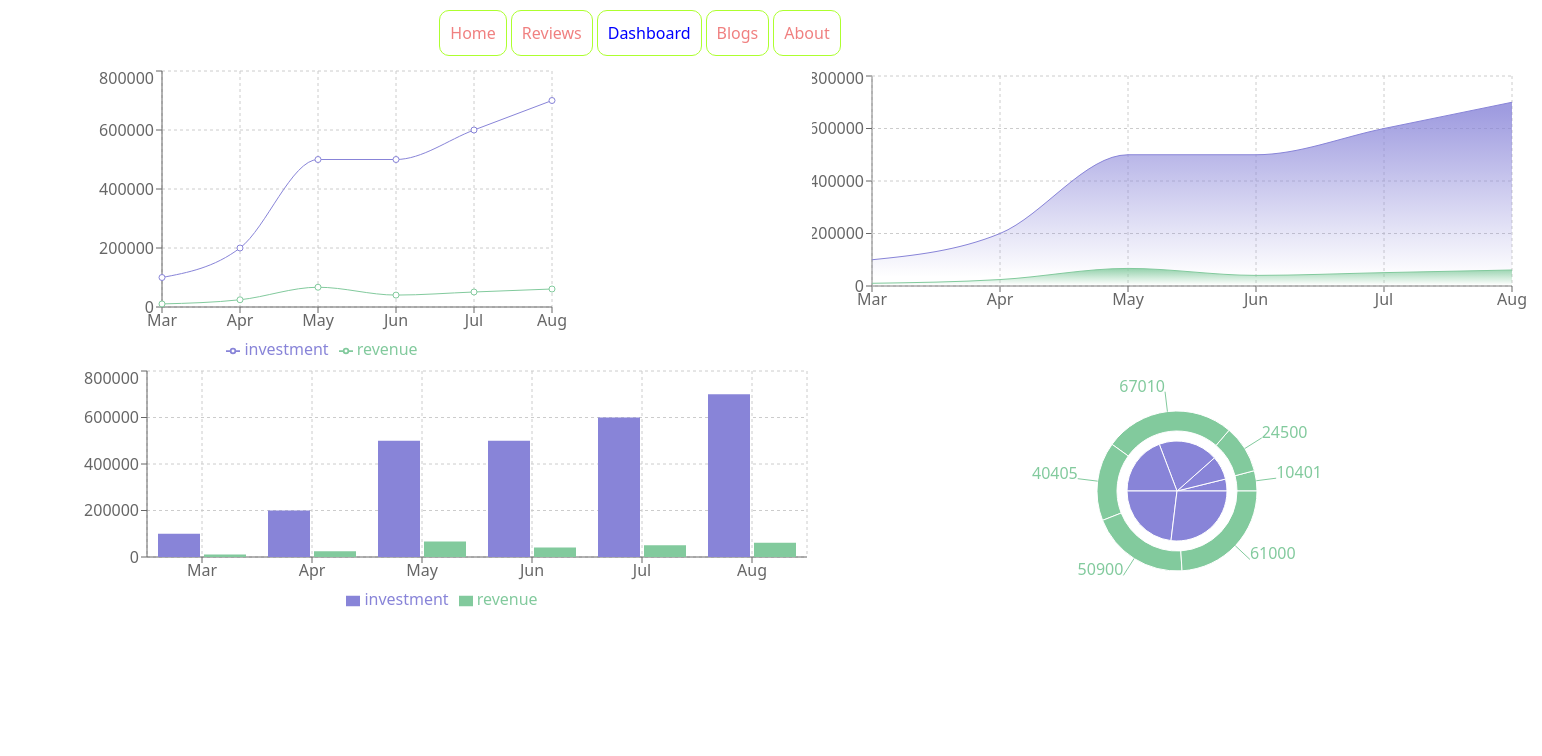
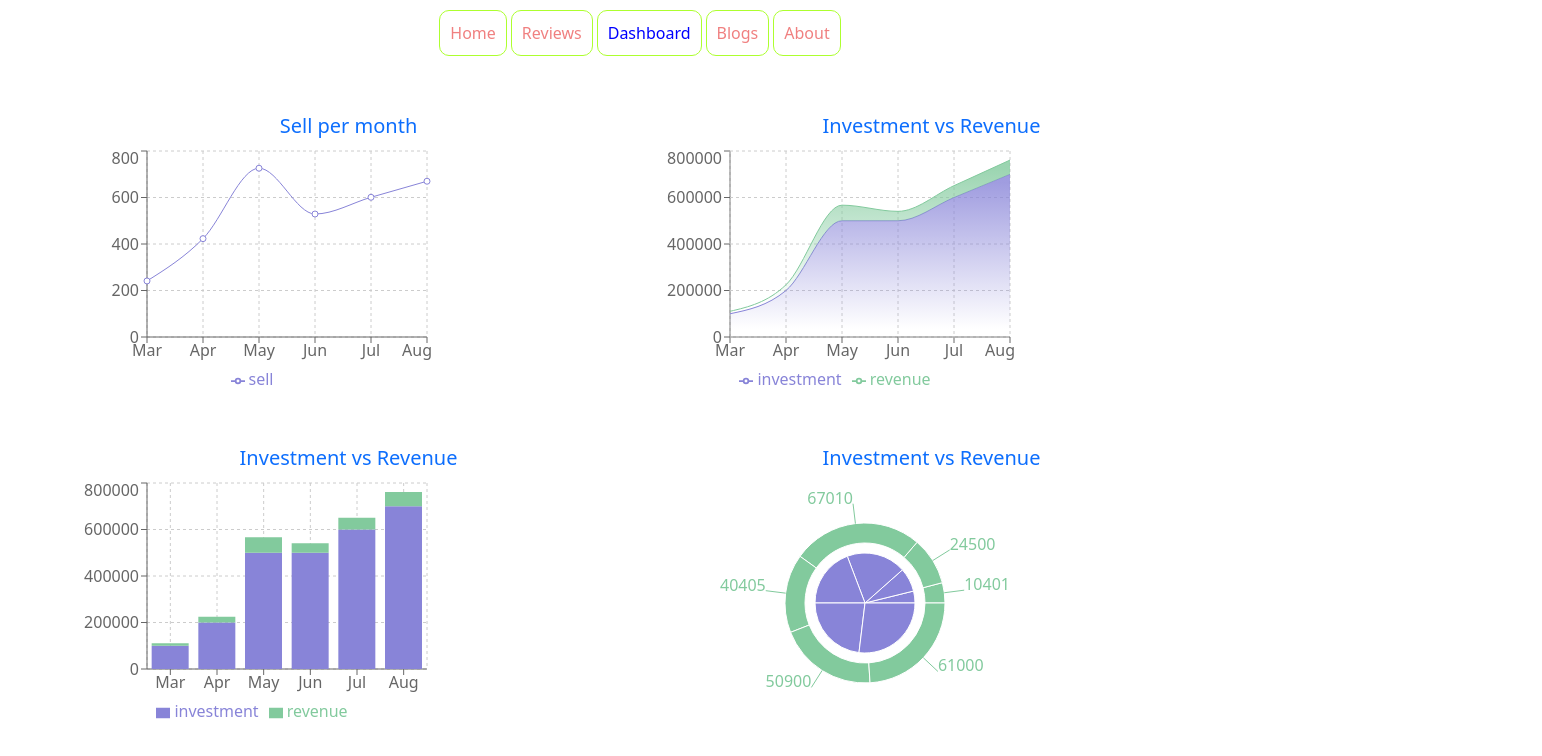
Before and after one commit to NirabHossain/product-analysis, a React (Create React App) app: page /dashboard in a window 1280 px wide. Shown: the top 756 px of the page, 1542 px wide, since content can reach past the window. Built offline with nearby package versions, Linux system fonts and the light colour scheme.

Commit message:
chart added

```diff
--- a/src/components/Dashboard/Dashboard.css
+++ b/src/components/Dashboard/Dashboard.css
@@ -1,3 +1,4 @@
 .charts{
     grid-template-columns: repeat(2, 1fr);
+    grid-gap: 50px;
 }
--- a/src/components/Dashboard/Dashboard.js
+++ b/src/components/Dashboard/Dashboard.js
@@ -1,5 +1,5 @@
 import React, { useEffect, useState } from 'react';
-import { Area, AreaChart, Bar, BarChart, CartesianGrid, Legend, Line, LineChart, Pie, PieChart, ResponsiveContainer, XAxis, YAxis } from 'recharts';
+import { Area, AreaChart, Bar, BarChart, CartesianGrid, Label, Legend, Line, LineChart, Pie, PieChart, ResponsiveContainer, Text, XAxis, YAxis } from 'recharts';
 import './Dashboard.css';
 
 const Dashboard = () => {
@@ -9,28 +9,24 @@ const Dashboard = () => {
     }, []);
 
     return (
-        <div className='d-md-grid charts container'>
+        <div className='d-md-grid mt-5 charts container'>
 
-            <LineChart
-                width={500}
-                height={300}
-                data={data}
-                margin={{
-                    top: 5,
-                    right: 30,
-                    left: 20,
-                    bottom: 5,
-                }}
-            >
+            <div>
+                <h5 className='text-center text-primary'>Sell per month </h5>
+                <LineChart title="This" width={350} height={250} data={data} >
+                    <Text>Month</Text>
                     <CartesianGrid strokeDasharray="3 3" />
-                <XAxis dataKey="month" />
+                    <XAxis dataKey="month"></XAxis>
+
                     <YAxis />
                     <Legend />
-                <Line type="monotone" dataKey="investment" stroke="#8884d8" activeDot={{ r: 8 }} />
-                <Line type="monotone" dataKey="revenue" stroke="#82ca9d" />
+                    <Line type="monotone" dataKey="sell" stroke="#8884d8" activeDot={{ r: 8 }} />
                 </LineChart>
-            <AreaChart width={730} height={250} data={data}
-                margin={{ top: 10, right: 30, left: 0, bottom: 0 }}>
+            </div>
+
+            <div>
+                <h5 className='text-center text-primary'>Investment vs Revenue </h5>
+                <AreaChart width={350} height={250} data={data}>
                     <defs>
                         <linearGradient id="colorUv" x1="0" y1="0" x2="0" y2="1">
                             <stop offset="5%" stopColor="#8884d8" stopOpacity={0.8} />
@@ -43,24 +39,32 @@ const Dashboard = () => {
                     </defs>
                     <XAxis dataKey="month" />
                     <YAxis />
+                    <Legend />
                     <CartesianGrid strokeDasharray="3 3" />
-                <Area type="monotone" dataKey="investment" stroke="#8884d8" fillOpacity={1} fill="url(#colorUv)" />
-                <Area type="monotone" dataKey="revenue" stroke="#82ca9d" fillOpacity={1} fill="url(#colorPv)" />
+                    <Area type="monotone" stackId="a" dataKey="investment" stroke="#8884d8" fillOpacity={1} fill="url(#colorUv)" />
+                    <Area type="monotone" stackId="a" dataKey="revenue" stroke="#82ca9d" fillOpacity={1} fill="url(#colorPv)" />
                 </AreaChart>
+            </div>
+            <div>
+                <h5 className='text-center text-primary'>Investment vs Revenue  </h5>
 
-            <BarChart width={730} height={250} data={data}>
+                <BarChart width={350} height={250} data={data}>
                     <CartesianGrid strokeDasharray="3 3" />
                     <XAxis dataKey="month" />
                     <YAxis />
                     <Legend />
-                <Bar dataKey="investment" fill="#8884d8" />
-                <Bar dataKey="revenue" fill="#82ca9d" />
+                    <Bar dataKey="investment" stackId="a" fill="#8884d8" />
+                    <Bar dataKey="revenue" stackId="a" fill="#82ca9d" />
                 </BarChart>
+            </div>
+            <div>
+                <h5 className='text-center text-primary'>Investment vs Revenue  </h5>
 
-            <PieChart width={730} height={250}>
-                <Pie data={data} dataKey="investment" nameKey="month" cx="50%" cy="50%" outerRadius={50} fill="#8884d8" />
-                <Pie data={data} dataKey="revenue" nameKey="month" cx="50%" cy="50%" innerRadius={60} outerRadius={80} fill="#82ca9d" label />
+                <PieChart width={400} height={250}>
+                    <Pie data={data} stackId="a" dataKey="investment" nameKey="month" cx="50%" cy="50%" outerRadius={50} fill="#8884d8" />
+                    <Pie data={data} stackId="a" dataKey="revenue" nameKey="month" cx="50%" cy="50%" innerRadius={60} outerRadius={80} fill="#82ca9d" label />
                 </PieChart>
+            </div>
         </div>
     );
 };
```
Lines whose indentation alone changed are shown as unchanged.
